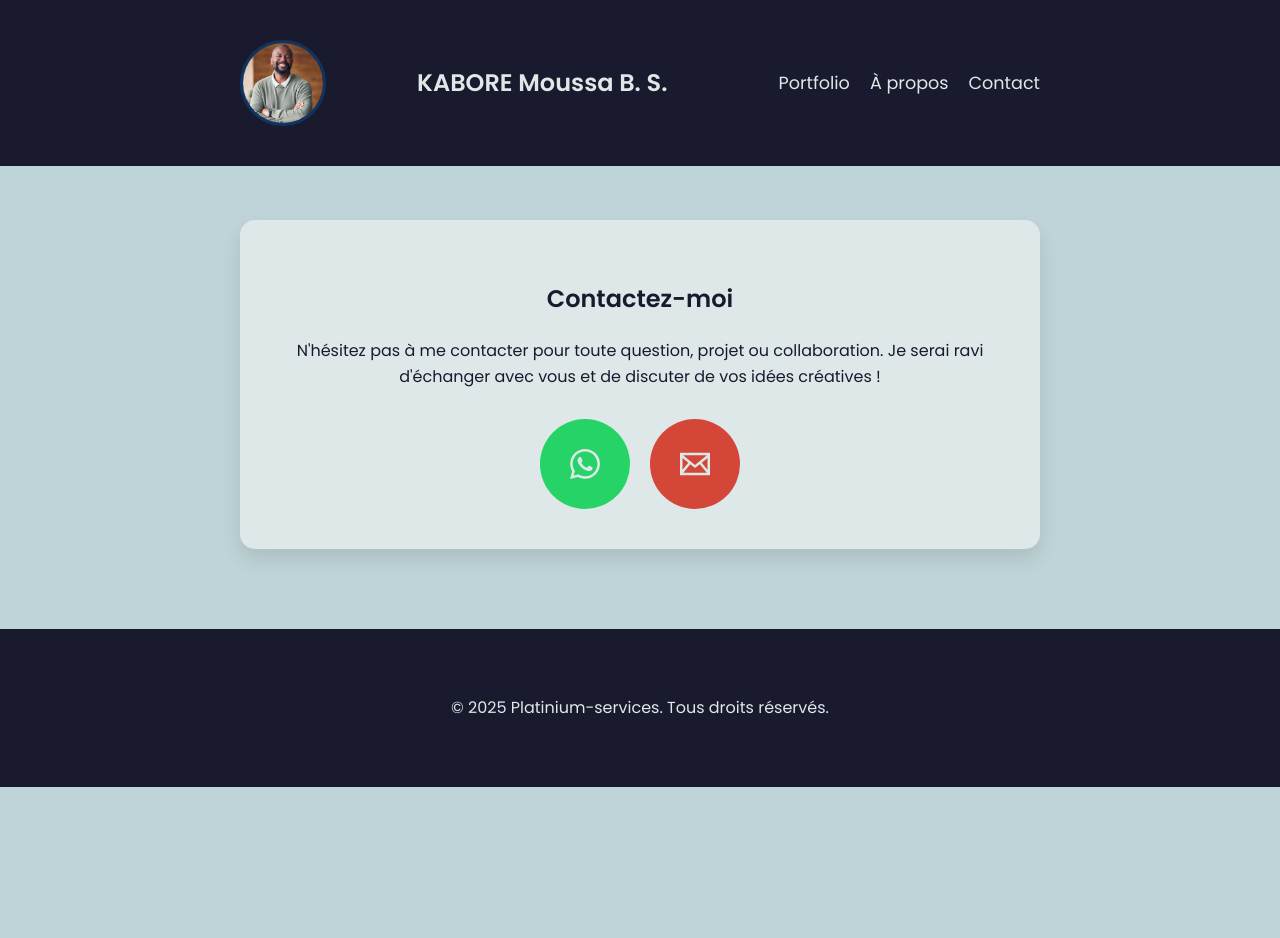
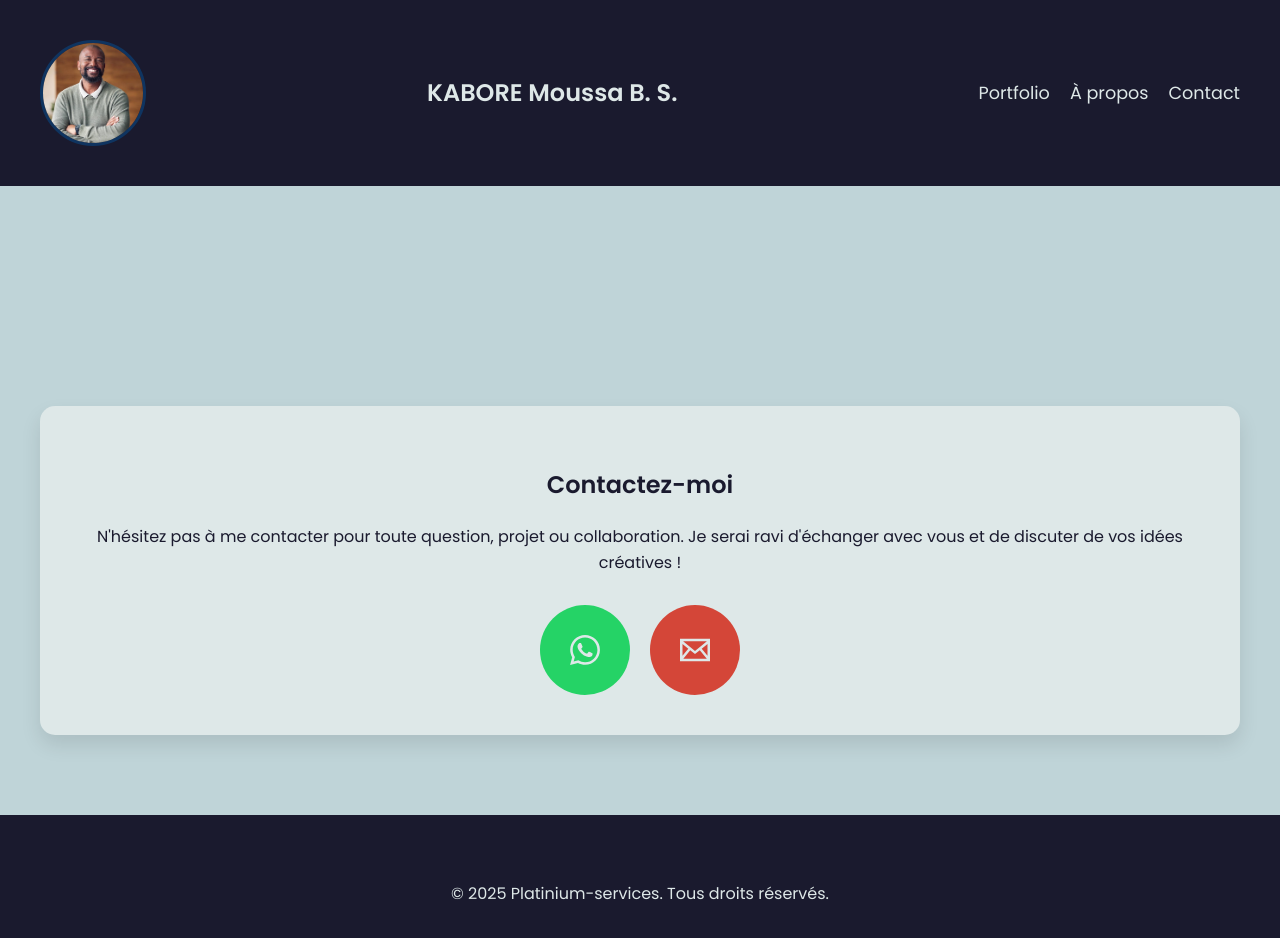
Before and after one commit to Shwaib19/portfolio, a plain HTML site: page contact.html in a window 1280 px wide. Before the commit the page ends 800 px from the top, so only its background shows below. Drawn offline with Linux system fonts and the light colour scheme.

Commit message:
Update contact.html

```diff
--- a/contact.html
+++ b/contact.html
@@ -23,7 +23,7 @@
     line-height: 1.6;
   }
   .container {
-    max-width: 800px;
+  max-width: 1200px;
   margin: 0 auto;
   padding: 20px;
 }
@@ -31,10 +31,7 @@
   background-color: var(--primary-color);
   color: var(--white);
   padding: 20px 0;
-    position: fixed;
   width: 100%;
-    top: 0;
-    z-index: 1000;
 }
 .header-content {
   display: flex;
@@ -43,8 +40,8 @@
   align-items: center;
 }
 .profile-photo {
-    width: 80px;
-    height: 80px;
+  width: 100px;
+  height: 100px;
   border-radius: 50%;
   overflow: hidden;
   border: 3px solid var(--accent-color);
@@ -59,7 +56,7 @@
 }
 h1 {
   margin: 0;
-    font-size: 2em;
+  font-size: 2.5em;
   letter-spacing: 1px;
 }
 nav ul {
```
Lines whose indentation alone changed are shown as unchanged.
